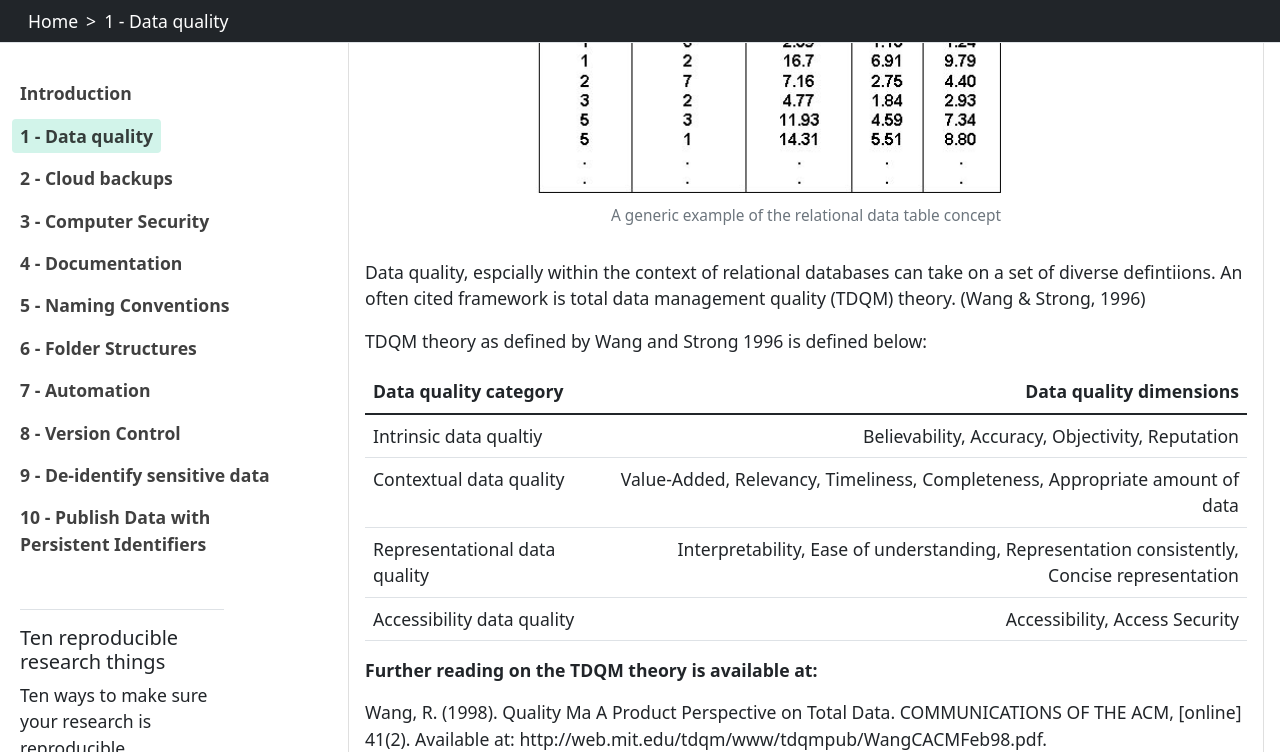
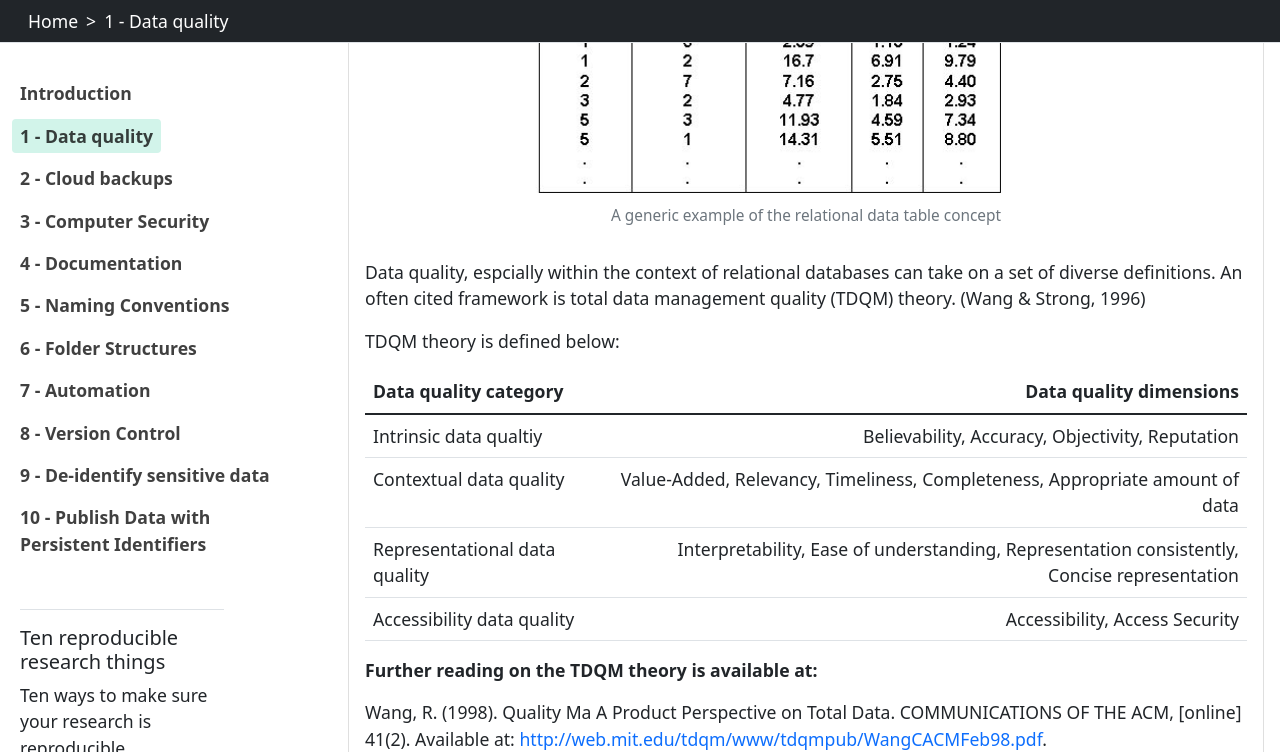
Before and after one commit to guereslib/ten-reproducible-research-things, a Jekyll site: the page built from content/01-quality.md, in a window 1280 px wide and 900 px high, scrolled down 3707 px, cut to the strip 0-752 px from the top of the window. Built offline with Jekyll 4.4.1, drawn with Linux system fonts in a browser that asks for light colours.

Commit message:
Update 01-quality.md

```diff
--- a/content/01-quality.md
+++ b/content/01-quality.md
@@ -56,9 +56,9 @@ This is because the data sets have **relations** between certain variables in a
 
 {% include figure.html img="Relational_Database.JPG" alt="relational data desciption" caption="A generic example of the relational data table concept" width="100%" %}
 
-Data quality, espcially within the context of relational databases can take on a set of diverse defintiions. An often cited framework is total data management quality (TDQM) theory. (Wang & Strong, 1996)
+Data quality, espcially within the context of relational databases can take on a set of diverse definitions. An often cited framework is total data management quality (TDQM) theory. (Wang & Strong, 1996)
 
-TDQM theory as defined by Wang and Strong 1996 is defined below:
+TDQM theory is defined below:
 
 | **Data quality category**             | **Data quality dimensions**                                                                    |
 | :-------------------------------------| ---------------------------------------------------------------------------------------------: |
@@ -69,7 +69,7 @@ TDQM theory as defined by Wang and Strong 1996 is defined below:
 {:.table}
 **Further reading on the TDQM theory is available at:**
 
-Wang, R. (1998). Quality Ma A Product Perspective on Total Data. COMMUNICATIONS OF THE ACM, [online] 41(2). Available at: http://web.mit.edu/tdqm/www/tdqmpub/WangCACMFeb98.pdf.
+Wang, R. (1998). Quality Ma A Product Perspective on Total Data. COMMUNICATIONS OF THE ACM, [online] 41(2). Available at: [http://web.mit.edu/tdqm/www/tdqmpub/WangCACMFeb98.pdf](http://web.mit.edu/tdqm/www/tdqmpub/WangCACMFeb98.pdf).
 {% endcapture %}{% include card.html header="Data Quality and Relational Datasets" text=text %}
 
 {% capture text %}
```
